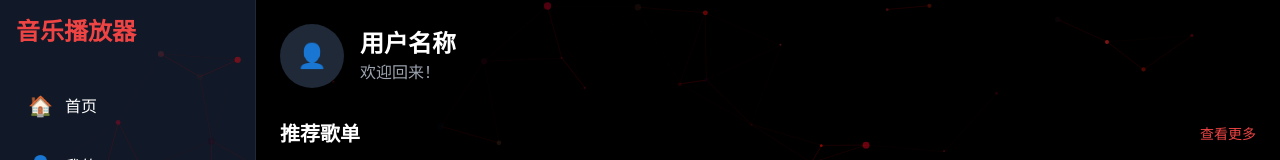
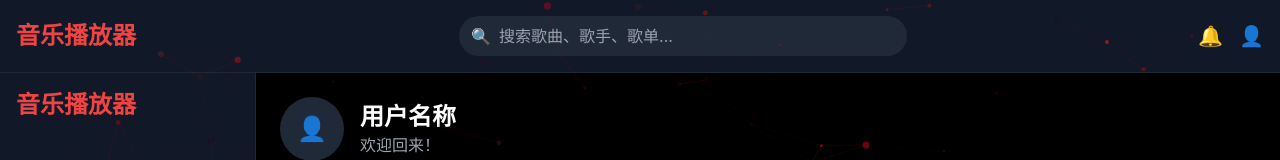
Before and after one commit to Caicai-Arch/Agony-and-music, a React (Vite) app: page / in a window 1280 px wide. Shown: the top 160 px of the page. Built offline with nearby package versions, Linux system fonts and the light colour scheme; no server answers; the database is empty; grey boxes are pictures that could not be loaded.

Commit message:
添加全局搜索框和搜索功能

```diff
--- a/src/App.tsx
+++ b/src/App.tsx
@@ -3,6 +3,7 @@ import Sidebar from './components/Sidebar'
 import MainContent from './components/MainContent'
 import PlayerBar from './components/PlayerBar'
 import ParticleEffect from './components/ParticleEffect'
+import Navbar from './components/Navbar'
 import { supabase } from './lib/supabase'
 
 interface Song {
@@ -25,15 +26,22 @@ function App() {
   const [currentSong, setCurrentSong] = useState<Song | null>(null)
   const [isPlaying, setIsPlaying] = useState(false)
   const [songs, setSongs] = useState<Song[]>([])
+  const [searchQuery, setSearchQuery] = useState('')
+  const [searchResults, setSearchResults] = useState<Song[]>([])
+  const [isSearching, setIsSearching] = useState(false)
   const audioRef = useRef<HTMLAudioElement>(null)
 
   // 从Supabase获取歌曲数据
   useEffect(() => {
     const fetchSongs = async () => {
       try {
+        console.log('开始获取歌曲数据...')
         const { data, error } = await supabase
           .from('songs')
           .select('*')
+
+        console.log('获取到的数据:', data)
+        console.log('错误信息:', error)
 
         if (error) {
           throw error
@@ -49,11 +57,12 @@ function App() {
           url: song.url
         }))
 
+        console.log('处理后的数据:', songsWithDefaults)
         setSongs(songsWithDefaults)
       } catch (error: any) {
         console.error('Error fetching songs:', error)
         // 使用默认歌曲数据作为 fallback
-        setSongs([
+        const fallbackSongs = [
           {
             id: 1,
             title: 'Shape of You',
@@ -61,8 +70,18 @@ function App() {
             cover: 'https://trae-api-cn.mchost.guru/api/ide/v1/text_to_image?prompt=music%20album%20cover%20shape%20of%20you%20dark%20theme&image_size=square',
             duration: '3:53',
             url: 'https://www.soundhelix.com/examples/mp3/SoundHelix-Song-1.mp3'
+          },
+          {
+            id: 2,
+            title: 'Jar Of Love',
+            artist: '曲婉婷',
+            cover: 'https://trae-api-cn.mchost.guru/api/ide/v1/text_to_image?prompt=music%20album%20cover%20Jar%20Of%20Love%20dark%20theme&image_size=square',
+            duration: '3:00',
+            url: 'https://pub-12fc31f50c7e427a8bf85d595cb1a92e.r2.dev/Jar Of Love.mp3'
           }
-        ])
+        ]
+        console.log('使用 fallback 数据:', fallbackSongs)
+        setSongs(fallbackSongs)
       }
     }
 
@@ -119,11 +138,38 @@ function App() {
     }
   }
 
+  // 搜索函数
+  const handleSearch = (query: string) => {
+    setSearchQuery(query)
+    if (query.trim() === '') {
+      setSearchResults([])
+      setIsSearching(false)
+      return
+    }
+
+    setIsSearching(true)
+    // 过滤歌曲列表，匹配标题、歌手或专辑
+    const results = songs.filter(song => {
+      const searchLower = query.toLowerCase()
+      return (
+        song.title.toLowerCase().includes(searchLower) ||
+        song.artist.toLowerCase().includes(searchLower)
+      )
+    })
+    setSearchResults(results)
+    setIsSearching(false)
+  }
+
   return (
     <div className="bg-black text-white min-h-screen flex flex-col">
+      <Navbar onSearch={handleSearch} />
       <div className="flex flex-1 overflow-hidden">
         <Sidebar />
-        <MainContent songs={songs} playlists={playlists} onPlaySong={playSong} />
+        <MainContent
+          songs={isSearching ? [] : (searchQuery ? searchResults : songs)}
+          playlists={playlists}
+          onPlaySong={playSong}
+        />
       </div>
       <PlayerBar
         currentSong={currentSong}
--- /dev/null
+++ b/src/components/Navbar.tsx
@@ -0,0 +1,51 @@
+import React, { useState } from 'react'
+
+interface NavbarProps {
+  onSearch: (query: string) => void
+}
+
+const Navbar: React.FC<NavbarProps> = ({ onSearch }) => {
+  const [searchQuery, setSearchQuery] = useState('')
+
+  const handleSearch = (e: React.FormEvent) => {
+    e.preventDefault()
+    onSearch(searchQuery)
+  }
+
+  return (
+    <div className="bg-gray-900 border-b border-gray-800 p-4">
+      <div className="container mx-auto flex items-center justify-between">
+        <div className="flex items-center">
+          <h1 className="text-2xl font-bold text-red-500 mr-8">音乐播放器</h1>
+        </div>
+        <div className="flex-1 max-w-md">
+          <form onSubmit={handleSearch} className="relative">
+            <input
+              type="text"
+              placeholder="搜索歌曲、歌手、歌单..."
+              className="w-full bg-gray-800 text-white rounded-full py-2 px-4 pl-10 focus:outline-none focus:ring-2 focus:ring-red-500"
+              value={searchQuery}
+              onChange={(e) => setSearchQuery(e.target.value)}
+            />
+            <button
+              type="submit"
+              className="absolute left-3 top-1/2 transform -translate-y-1/2 text-gray-400 hover:text-white"
+            >
+              🔍
+            </button>
+          </form>
+        </div>
+        <div className="flex items-center space-x-4">
+          <button className="text-gray-400 hover:text-white">
+            <span className="text-xl">🔔</span>
+          </button>
+          <button className="text-gray-400 hover:text-white">
+            <span className="text-xl">👤</span>
+          </button>
+        </div>
+      </div>
+    </div>
+  )
+}
+
+export default Navbar
```
